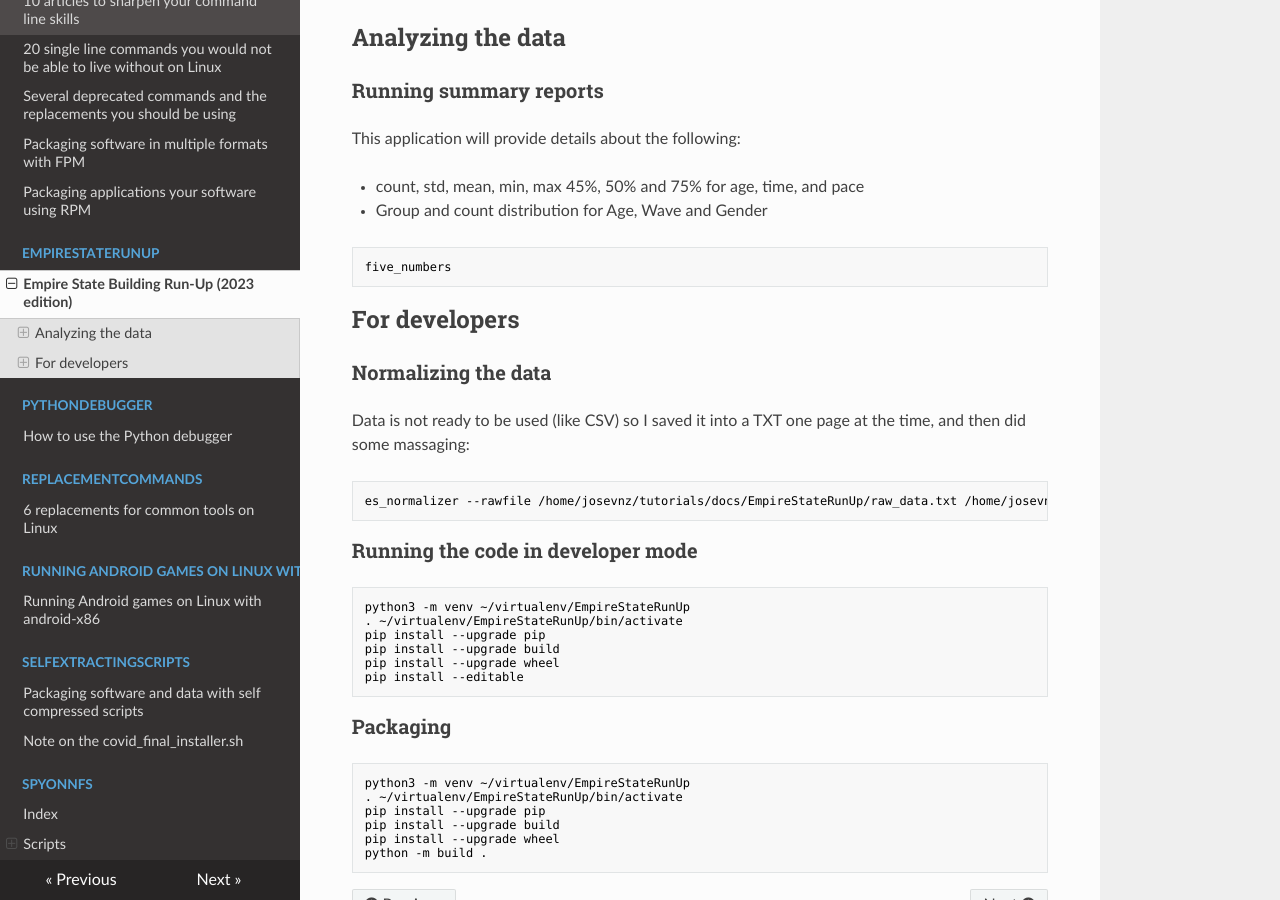
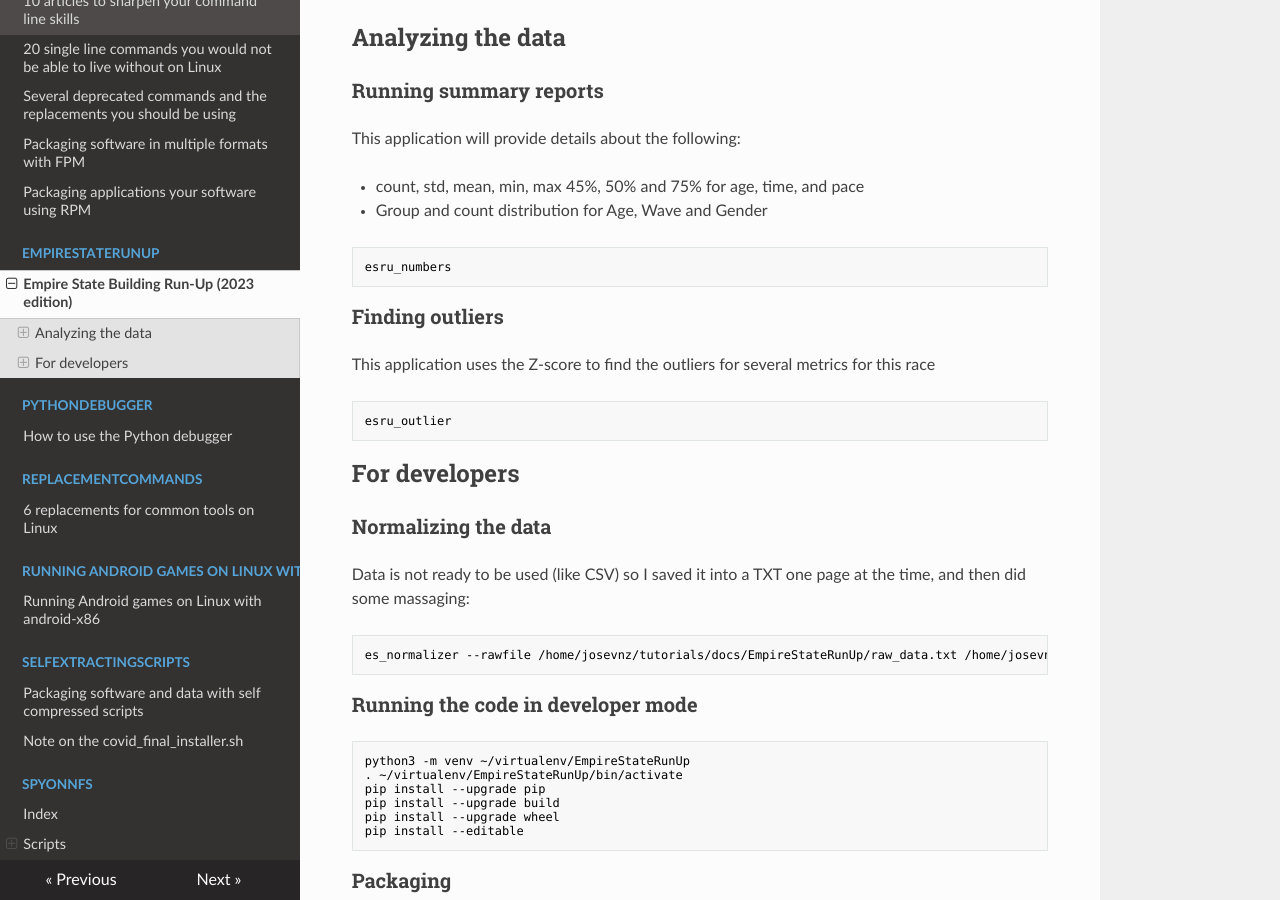
Before and after one commit to josevnz/tutorials, an MkDocs documentation site: the page built from docs/EmpireStateRunUp/README.md, in a window 1280 px wide and 900 px high, scrolled down 307 px. Built offline with MkDocs 1.6.1, drawn with Linux system fonts in a browser that asks for light colours; nearby versions of some CDN libraries.

Commit message:
Z-scores code to find outliers for age, time, pace

````diff
--- a/docs/EmpireStateRunUp/README.md
+++ b/docs/EmpireStateRunUp/README.md
@@ -14,7 +14,15 @@
 * Group and count distribution for Age,  Wave and Gender
 
 ```shell
-five_numbers
+esru_numbers
+```
+
+### Finding outliers
+
+This application uses the Z-score to find the outliers for several metrics for this race
+
+```shell
+esru_outlier
 ```
 
 ## For developers
--- a/docs/EmpireStateRunUp/pyproject.toml
+++ b/docs/EmpireStateRunUp/pyproject.toml
@@ -32,4 +32,5 @@
 
 [project.scripts]
 es_normalizer = "scripts.data_normalizer:main"
-five_numbers = "empirestaterunup.apps:run_5_number"
+esru_numbers = "empirestaterunup.apps:run_5_number"
+esru_outlier = "empirestaterunup.apps:run_outlier"
````
Also changed, not shown: docs/EmpireStateRunUp/empirestaterunup/analyze.py (+27 -16 lines), docs/EmpireStateRunUp/empirestaterunup/apps.py (+48 -14 lines), 1 other file.
